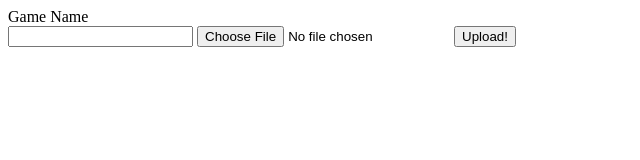
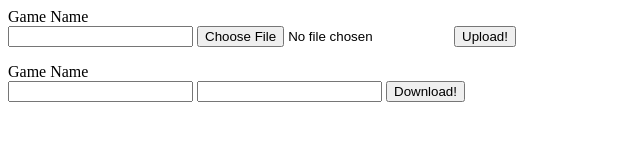
Before and after one commit to shlootz/CthulhuAssetsUpdater, a website: page index.html in a window 1280 px wide. Shown: the whole page, without its empty margins (0-640 px from the left). Drawn offline with Linux system fonts and the light colour scheme.

Commit message:
replaced file download with wget wrapper
replaced file download with wget wrapper

```diff
--- a/index.html
+++ b/index.html
@@ -10,5 +10,16 @@
     <input type="file" name="sampleFile">
     <input type='submit' value='Upload!'>
 </form>
+
+<form ref='downloadForm'
+      id='downloadForm'
+      action='http://localhost:8000/download'
+      method='post'
+      encType="multipart/form-data">
+    Game Name <br>
+    <input type="text" name="gameName">
+    <input type="text" name="archiveLink">
+    <input type='submit' value='Download!'>
+</form>
 </body>
 </html>
--- a/package.json
+++ b/package.json
@@ -9,7 +9,6 @@
   "author": "",
   "license": "ISC",
   "dependencies": {
-    "download-file": "^0.1.5",
     "express": "^4.16.3",
     "express-fileupload": "^0.4.0",
     "node-wget": "^0.4.2",
```
Also changed, not shown: app.js (+9 -15 lines), games/test/test/test/graphicsSprite/design_tool_layout/Red Tiger.jpg (deleted), 2 other files.
